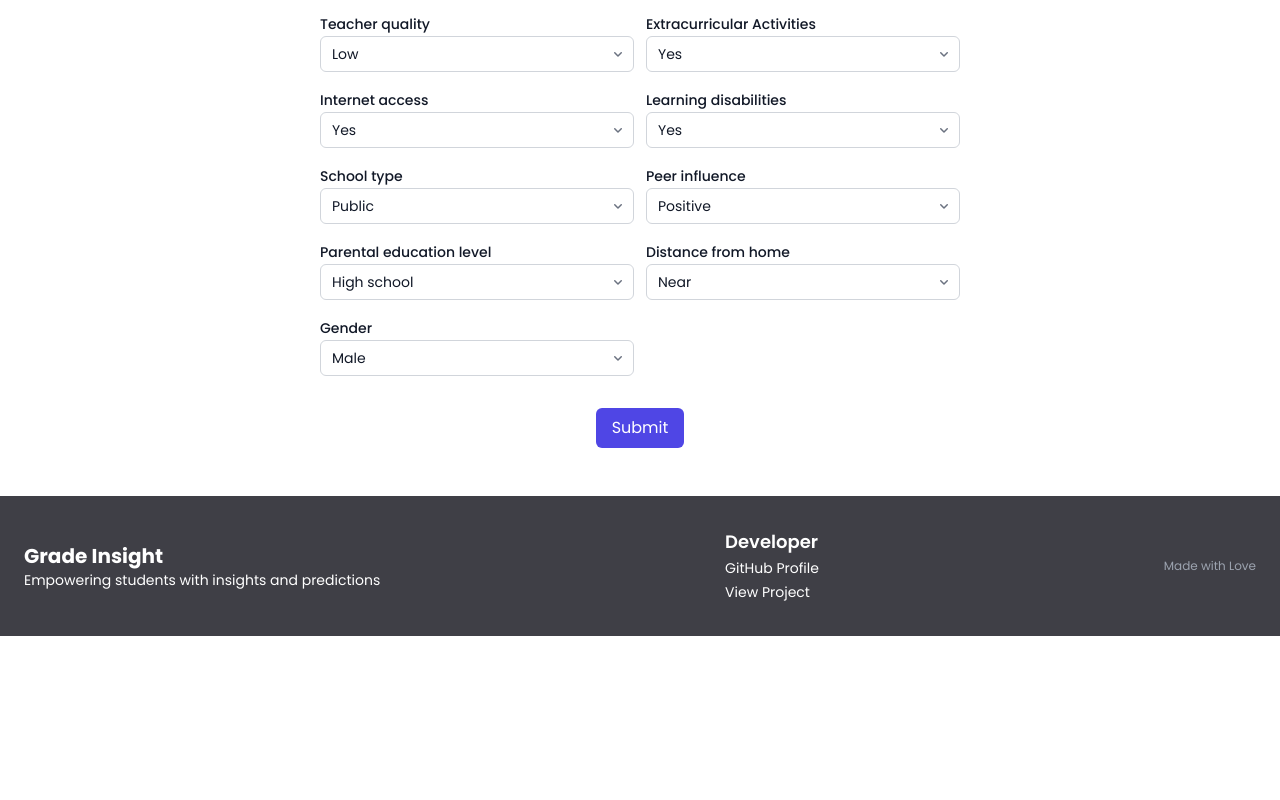
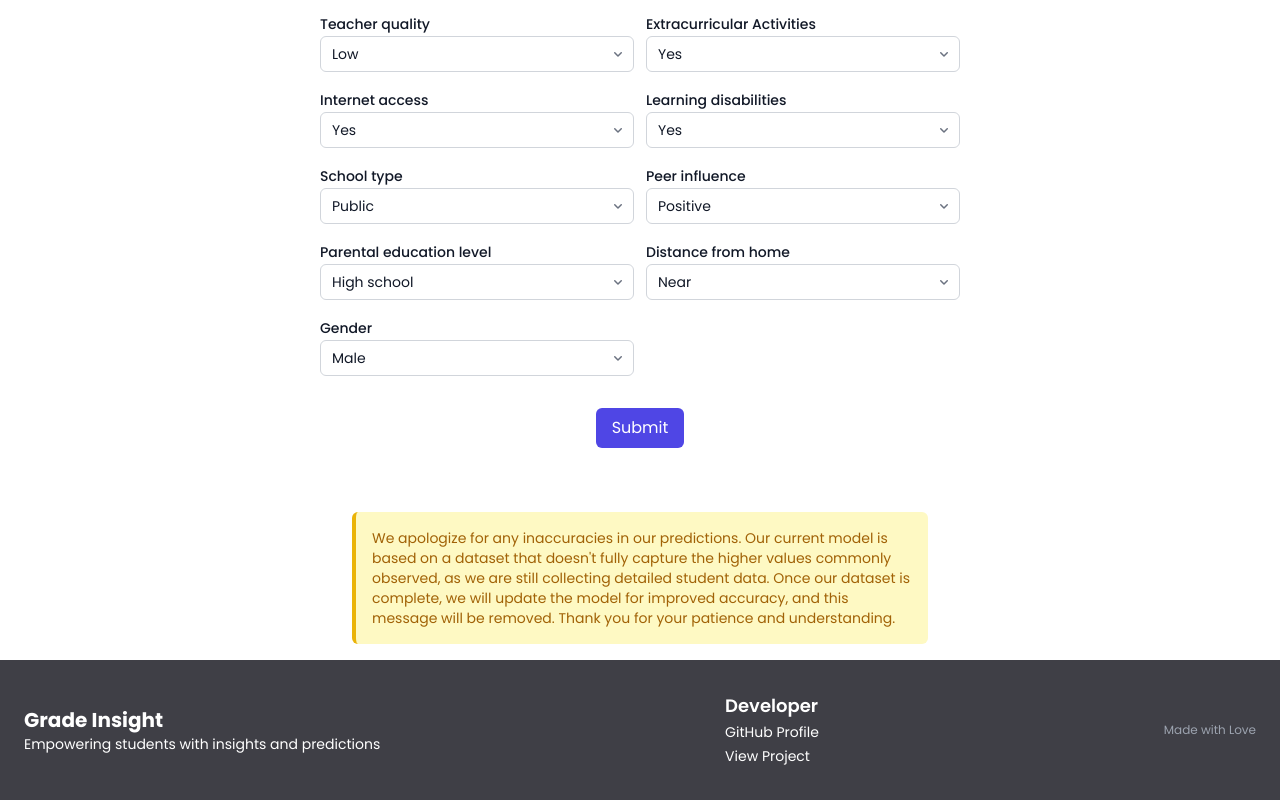
Before and after one commit to Shreyaskr1409/Grade-Insight-Project, a website: page frontend/index.html in a window 1280 px wide. Shown: the part 1238-2038 px from the top of the page. Before the commit the page ends 1874 px from the top, so only its background shows below. Drawn offline with nearby package versions, Linux system fonts and the light colour scheme.

Commit message:
adding sorry message for the user before submission of project

```diff
--- a/frontend/index.html
+++ b/frontend/index.html
@@ -289,6 +289,13 @@
     </div>
     <div id="result" class="mt-4 p-4 w-full text-center"></div>
 
+    <div class="bg-yellow-100 border-l-4 border-yellow-500 text-yellow-700 p-4 my-4 rounded-md max-w-xl mx-auto">
+      <p class="text-sm">
+        We apologize for any inaccuracies in our predictions. Our current model is based on a dataset that doesn't fully capture the higher values commonly observed, as we are still collecting detailed student data. Once our dataset is complete, we will update the model for improved accuracy, and this message will be removed. Thank you for your patience and understanding.
+      </p>
+    </div>
+
+
     <footer class="w-full bg-zinc-700 text-white py-8">
       <div class="container mx-auto flex flex-col md:flex-row items-center justify-between px-6">
         <!-- Logo or Brand Name -->
@@ -342,6 +349,7 @@
 
           const formData = new FormData(event.target);
           const data = Object.fromEntries(formData.entries());
+          document.getElementById("result").innerText = ""
 
           // Step 1: Fetch from the API
           try {
```
Also changed, not shown: frontend/assets/tailwind.css.
